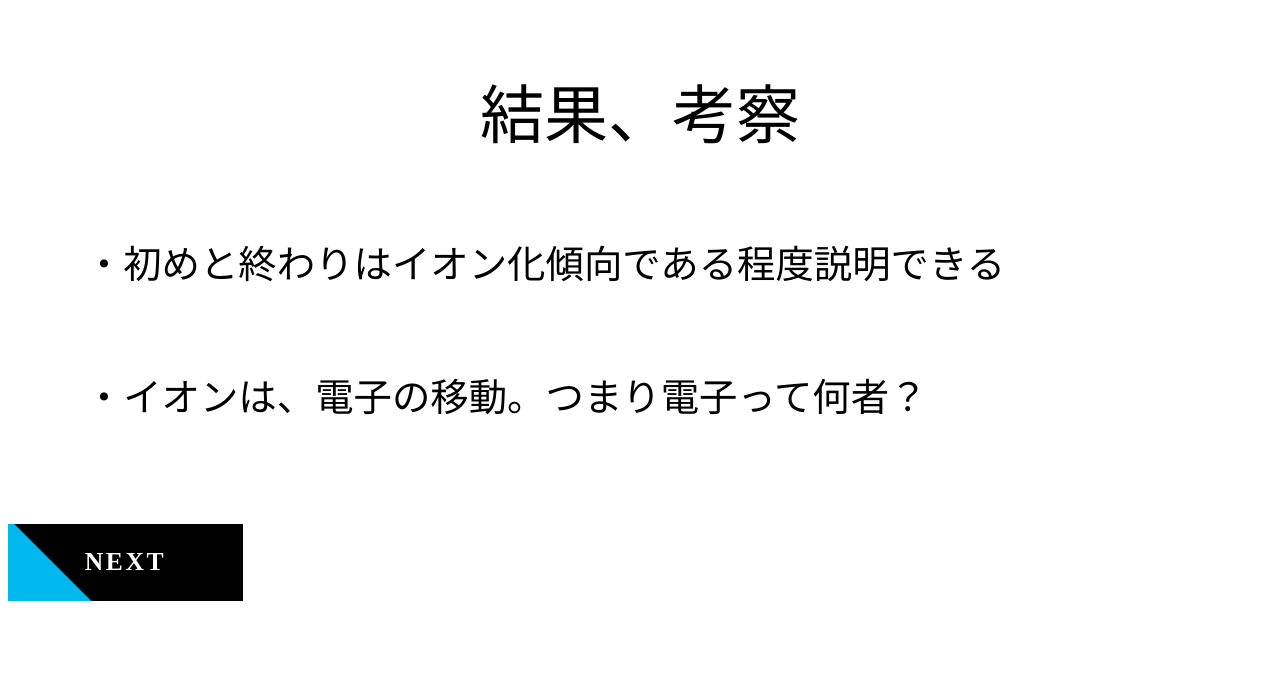
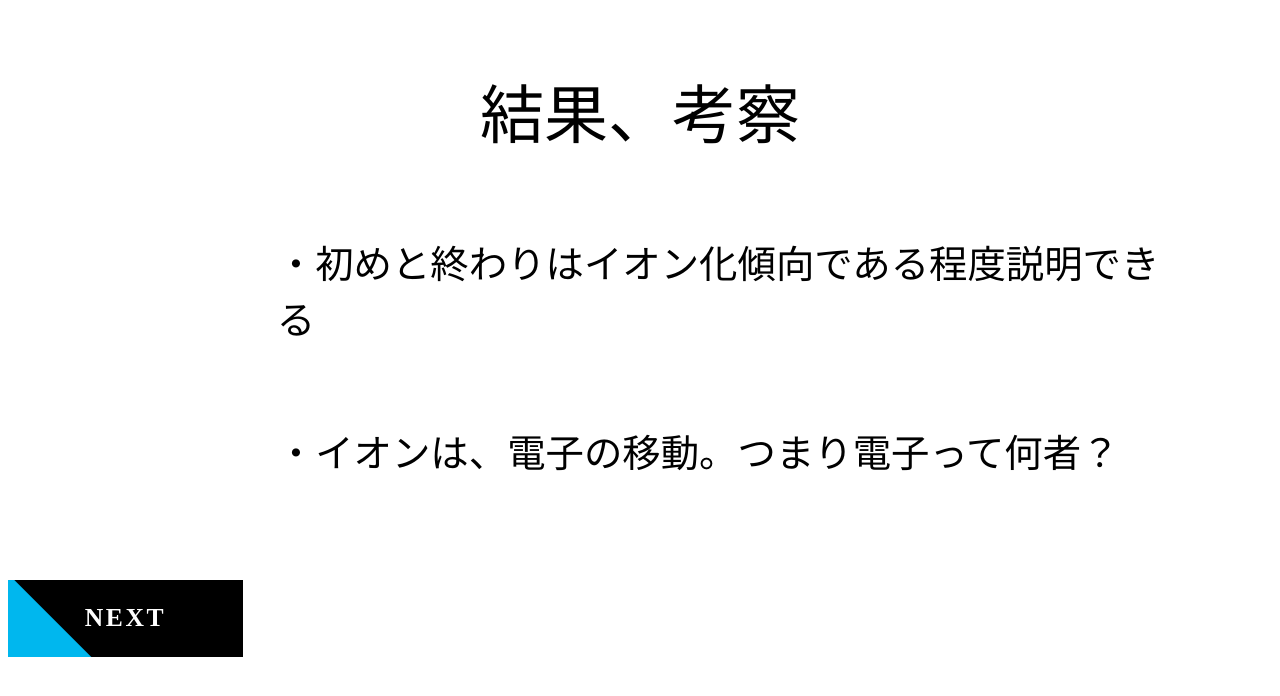
Before and after one commit to kisokun1939/slide0-3, a plain HTML site: page index.html in a window 1280 px wide. Drawn offline with Linux system fonts and the light colour scheme; a web font is replaced by a local one.

Commit message:
Update CSS.css

```diff
--- a/CSS.css
+++ b/CSS.css
@@ -19,6 +19,7 @@
 }
 .left {
   text-align:left;
+  margin-left:15vw;
 }
 *,
 *:before,
```
